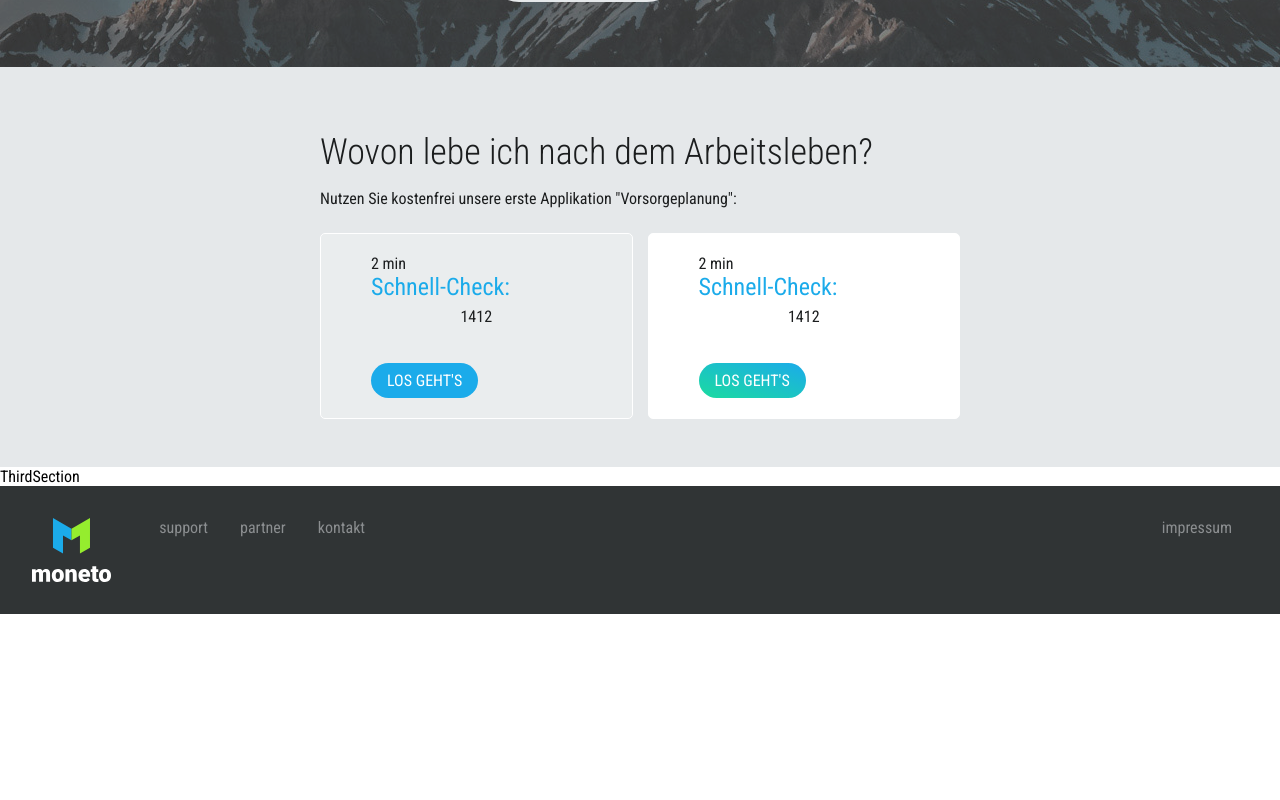
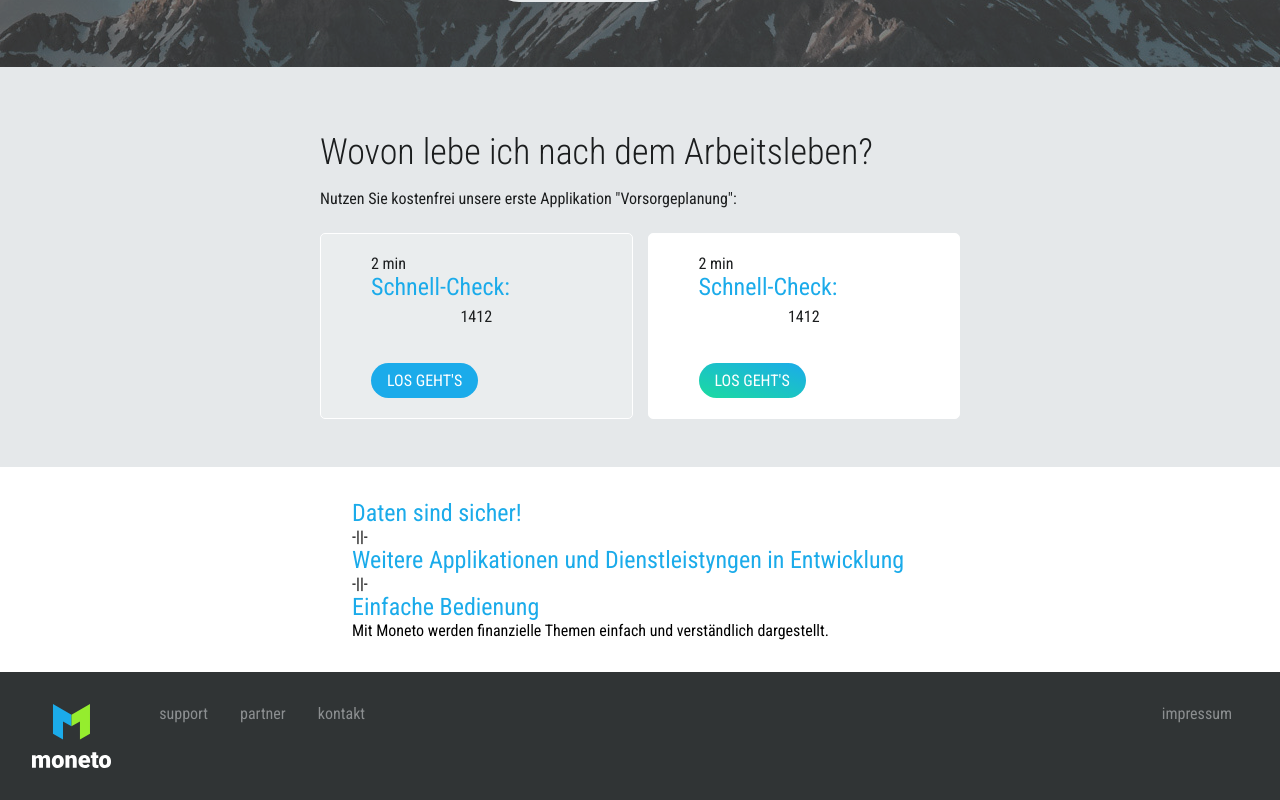
Before and after one commit to yuraantonov11/landing, a React (Create React App) app: page / in a window 1280 px wide. Shown: the part 360-1160 px from the top of the page. Before the commit the page ends 974 px from the top, so only its background shows below. Built offline with nearby package versions, Linux system fonts and the light colour scheme.

Commit message:
third section

```diff
--- a/src/App.css
+++ b/src/App.css
@@ -1,5 +1,8 @@
 @import url('https://fonts.googleapis.com/css?family=Roboto%20Condensed:300,400,700&display=swap');
-
+@font-face {
+    font-family: 'Leinero';
+    src: url('fonts/leinero.woff') format('woff'); /* Pretty Modern Browsers */
+}
 * {
     margin: 0;
     padding: 0;
--- /dev/null
+++ b/src/components/benefit/benefit.component.tsx
@@ -0,0 +1,19 @@
+import React from 'react';
+import StyledBenefit from './benefit.styled';
+interface BenefitProps {
+    title: string,
+    content: string
+}
+
+const Benefit: React.FC<BenefitProps> = (props) => {
+
+    return <StyledBenefit>
+        <i className="icon" />
+        <div className="text">
+            <title>{props.title}</title>
+            <span>{props.content}</span>
+        </div>
+    </StyledBenefit>;
+};
+
+export default Benefit;
--- /dev/null
+++ b/src/components/benefit/benefit.styled.ts
@@ -0,0 +1,29 @@
+import styled from 'styled-components';
+import colors from '../common/colors';
+
+
+const StyledBenefit = styled.div`
+    width: 100%;
+    title{
+      display: block;
+      color: ${colors.blue1};
+    }
+    .icon{
+      font-family: "Leinero", serif; font-weight: 900; content: "\E970";
+    }
+
+@media screen and (max-width: 800px) {
+    padding: 20px 50px;
+    flex-direction: column;
+
+    img {
+        margin-bottom: 15px;
+    }
+
+    nav {
+        margin-right: 0;
+    }
+}
+`;
+
+export default StyledBenefit;
--- /dev/null
+++ b/src/components/benefit/index.ts
@@ -0,0 +1,3 @@
+import BenefitComponent from './benefit.component'
+
+export default BenefitComponent;
--- a/src/components/program/Program.component.tsx
+++ b/src/components/program/Program.component.tsx
@@ -4,7 +4,7 @@ import { useTranslation } from "react-i18next";
 import { ProgramButton } from '../common/styled';
 
 
-const Header = (props: any) => {
+const ProgramComponent = (props: any) => {
     const { t } = useTranslation();
 
     return <StyledProgram className={props.className}>
@@ -15,4 +15,4 @@ const Header = (props: any) => {
     </StyledProgram>;
 };
 
-export default Header;
+export default ProgramComponent;
--- a/src/components/third-section.tsx
+++ b/src/components/third-section.tsx
@@ -1,12 +1,35 @@
 import React from 'react';
 import styled from 'styled-components'
+import BenefitComponent from './benefit';
+// import StyledBenefit from './benefit/benefit.styled';
+import {useTranslation} from 'react-i18next';
 
 const StyledThirdSection = styled.section`
-
+  .wrapper{
+    flex-direction: column;
+    padding: 2rem;
+  }
 `;
 
-const ThirdSection = () => <StyledThirdSection>
-    ThirdSection
-</StyledThirdSection>;
+const ThirdSection = () => {
+    const { t } = useTranslation();
+    return <StyledThirdSection>
+        <div className="wrapper">
+            <BenefitComponent
+                title="Daten sind sicher!"
+                content={t('-||-')}
+            />
+            <BenefitComponent
+                title="Weitere Applikationen und Dienstleistyngen in Entwicklung"
+                content={t('-||-')}
+            />
+            <BenefitComponent
+                title="Einfache Bedienung"
+                content="Mit Moneto werden finanzielle Themen einfach und verständlich dargestellt."
+            />
+        </div>
+
+    </StyledThirdSection>;
+};
 
 export default ThirdSection;
```
Also changed, not shown: src/fonts/leinero.woff (renamed from src/images/leinero.woff).
